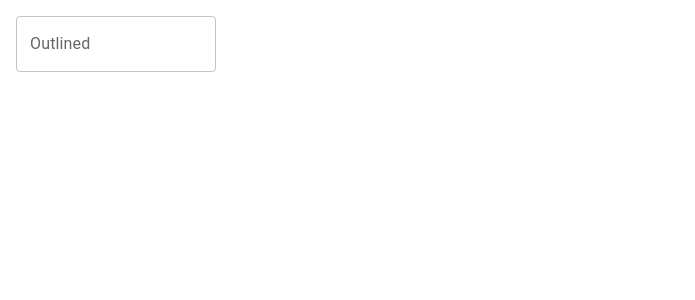
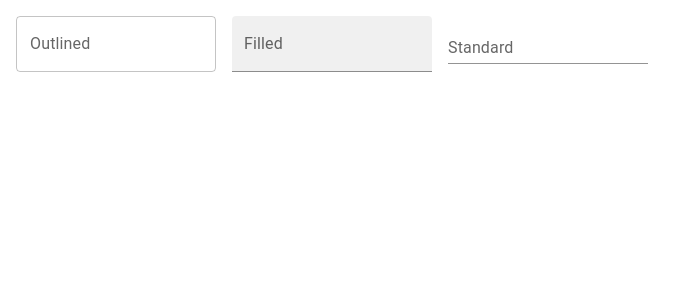
Before and after one commit to MostafaMohammadi1989/MUI, a React (Create React App) app: page / in a window 1280 px wide. Shown: the top 300 px of the page, without its empty margins (0-695 px from the left). Built offline with nearby package versions, Linux system fonts and the light colour scheme.

Commit message:
use three textflied in MUI

```diff
--- a/src/components/TextField.js
+++ b/src/components/TextField.js
@@ -12,6 +12,8 @@ export default function TextFields() {
       autoComplete="off"
     >
       <TextField id="outlined-basic" label="Outlined" variant="outlined" />
+      <TextField id="filled-basic" label="Filled" variant="filled" />
+      <TextField id="standard-basic" label="Standard" variant="standard" />
     </Box>
   );
 }
```
